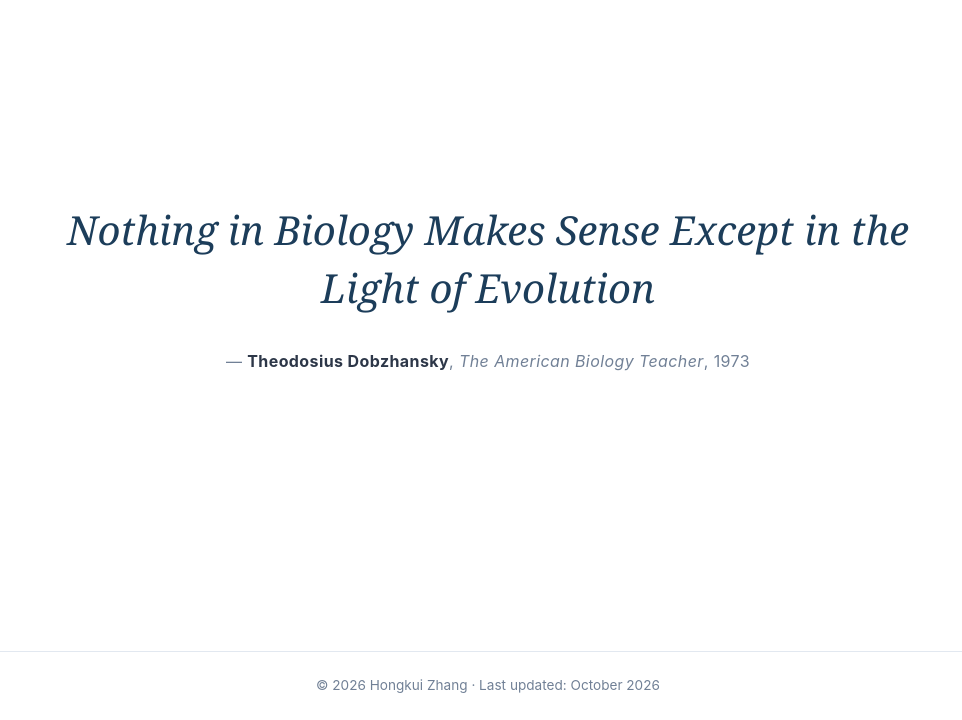
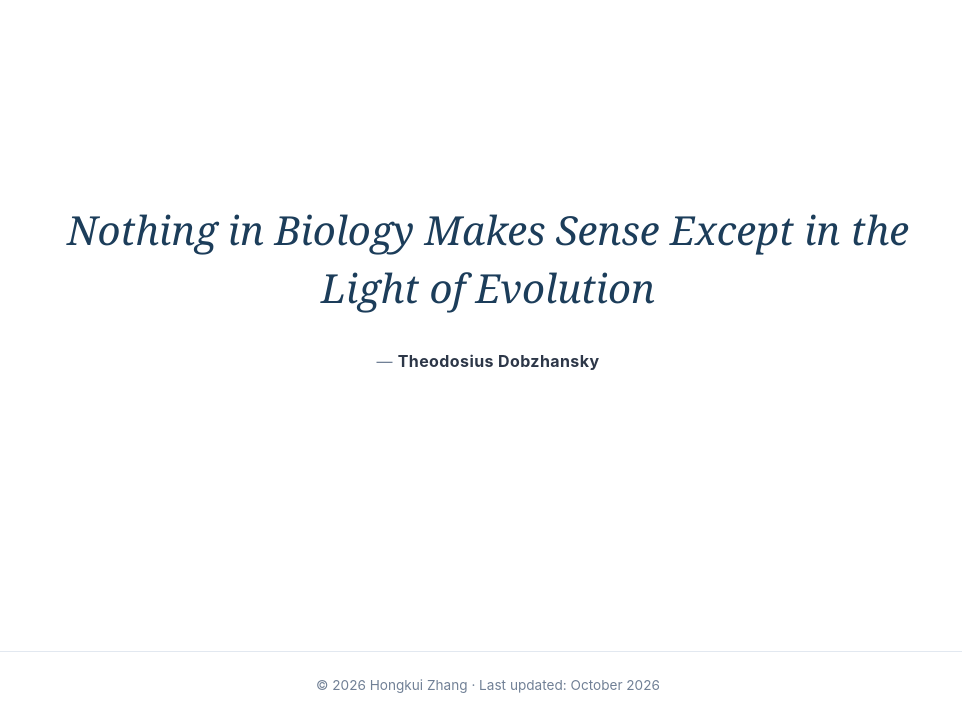
Before and after one commit to kedduck/kedduck.github.io, a plain HTML site: page index.html in a window 1280 px wide. Shown: the part 80-800 px from the top of the page, without its empty margins (152-1114 px from the left). Drawn offline with Linux system fonts and the light colour scheme.

Commit message:
Update index.html

```diff
--- a/index.html
+++ b/index.html
@@ -33,7 +33,7 @@
             Nothing in Biology Makes Sense Except in the Light of Evolution
           </blockquote>
           <p class="hero-attrib">
-            &mdash; <strong>Theodosius Dobzhansky</strong>, <em>The American Biology Teacher</em>, 1973
+            &mdash; <strong>Theodosius Dobzhansky</strong>
           </p>
         </div>
       </section>
```
